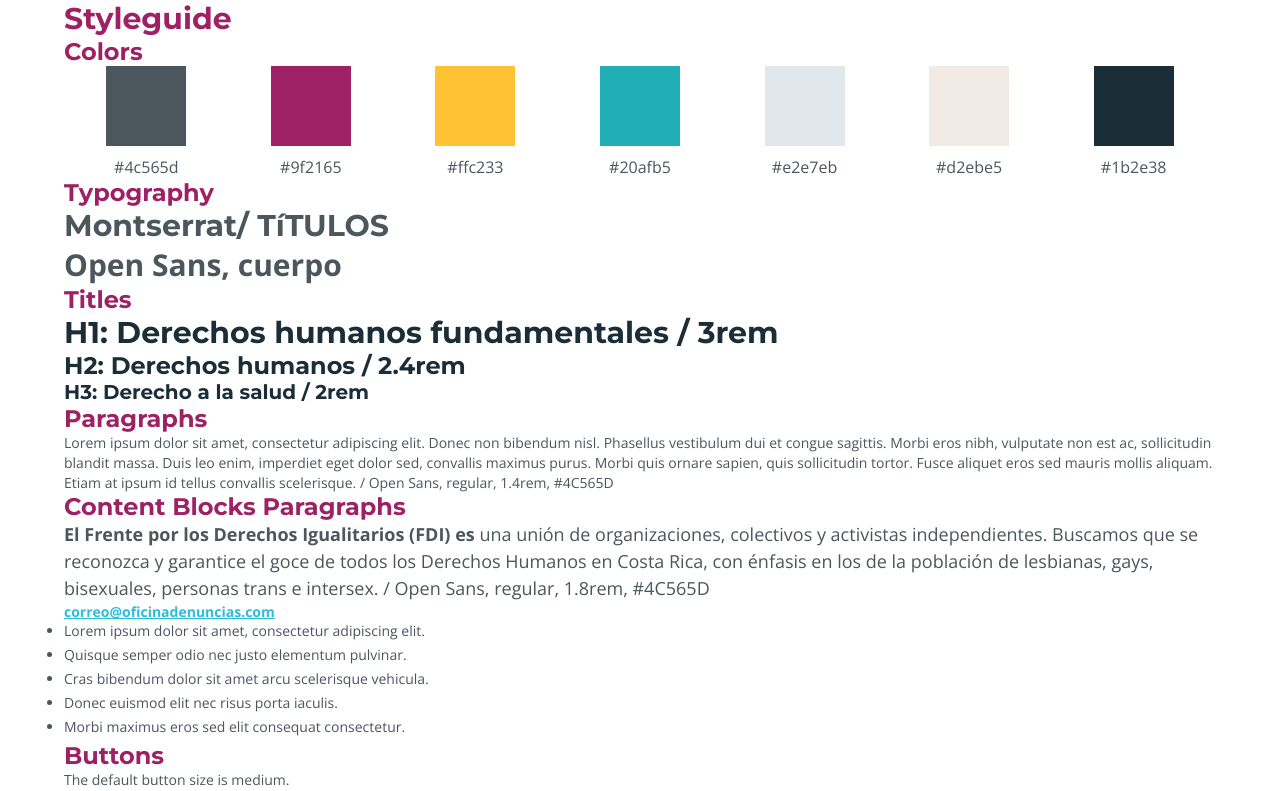
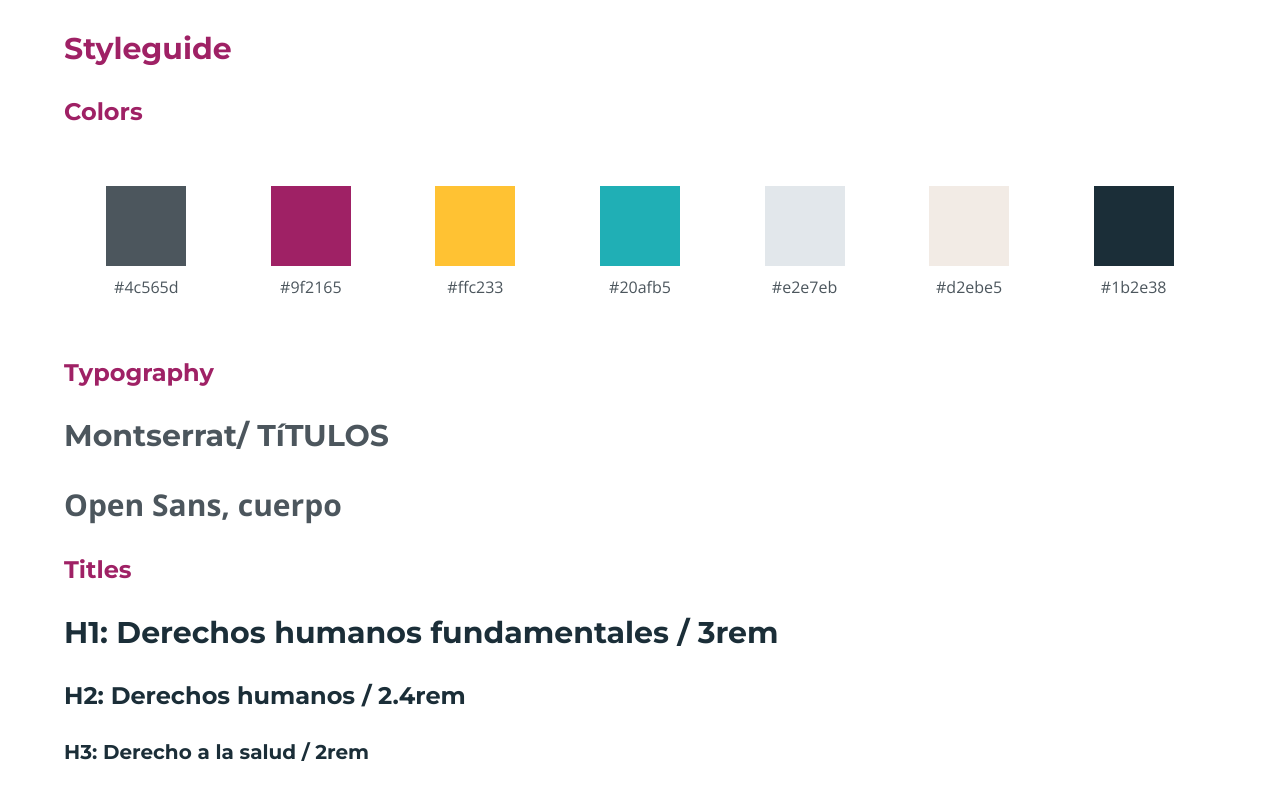
Before and after one commit to ManatiCR/fdi-front, a Vue app: page /styleguide in a window 1280 px wide. Shown: the top 791 px of the page. Built offline with nearby package versions, Linux system fonts and the light colour scheme.

Commit message:
FDI-5: Adjust margins in the styleguide.

```diff
--- a/src/views/StyleGuide.vue
+++ b/src/views/StyleGuide.vue
@@ -131,21 +131,34 @@
 .color--background3:before {
   background-color: $background3;
 }
+
 .h1--styleguide, .h2--styleguide {
   color: $highlight1;
 }
+
 .h1--styleguide-title,
 .h1--styleguide-body {
   color: $text;
 }
+
 .h1--styleguide-body {
   color: $text;
   font-family: $opensans;
 }
+
 .p--content-block {
-    font-size: 1.8rem;
-    line-height: 1.5;
+  font-size: 1.8rem;
+  line-height: 1.5;
 }
+
+h1,h2,h3,p,section,ul {
+  margin: 30px 0;
+}
+
+ul {
+  padding-left: 30px;
+}
+
 .styleguide__buttons {
   div {
     margin-top: 30px;
```
